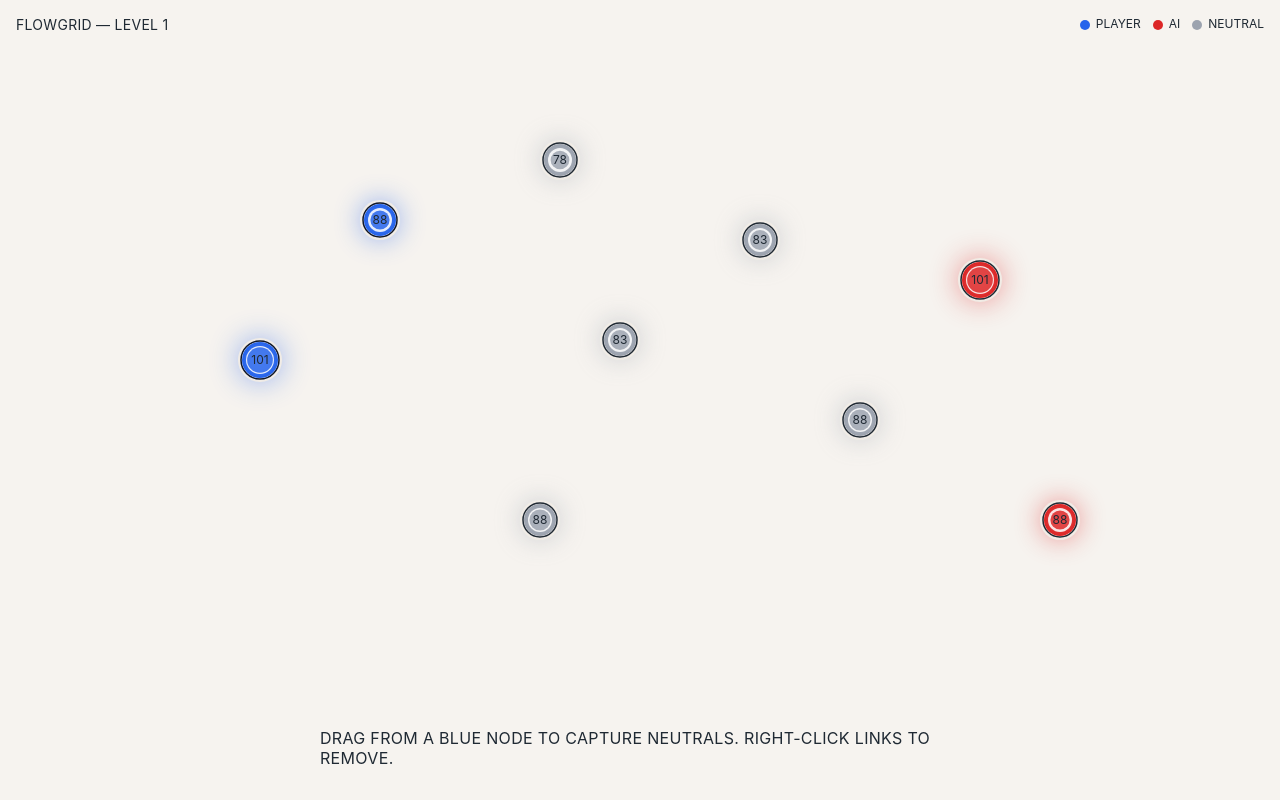
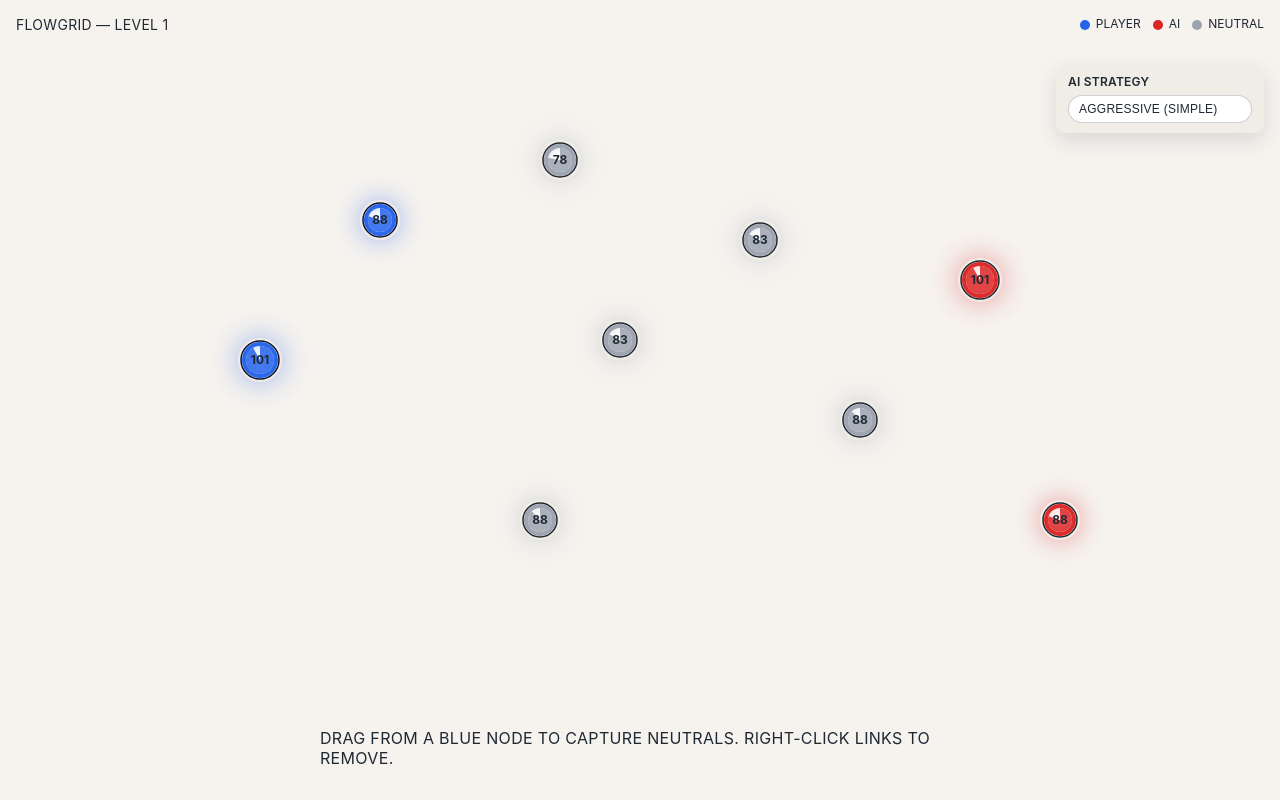
Before and after one commit to Mirator/game-nodefront, a website built with Vite: page index.html in a window 1280 px wide. Built offline with nearby package versions, Linux system fonts and the light colour scheme.

Commit message:
Refactor game module and add AI selector

```diff
--- a/src/game.js
+++ b/src/game/FlowgridGame.js
@@ -1,75 +1,22 @@
-/** @typedef {import('./types.js').Faction} Faction */
-/** @typedef {import('./types.js').GameConfig} GameConfig */
-/** @typedef {import('./types.js').LevelDefinition} LevelDefinition */
-/** @typedef {import('./types.js').LinkState} LinkState */
-/** @typedef {import('./types.js').NodeState} NodeState */
+/** @typedef {import('../types.js').Faction} Faction */
+/** @typedef {import('../types.js').GameConfig} GameConfig */
+/** @typedef {import('../types.js').LevelDefinition} LevelDefinition */
+/** @typedef {import('../types.js').LinkState} LinkState */
+/** @typedef {import('../types.js').NodeState} NodeState */
 
-const FACTION_COLORS = {
-  player: '#2563eb',
-  ai: '#dc2626',
-  neutral: '#9ca3af',
-};
-
-const FRIENDLY_OUTLINE = '#0f172a';
-
-const LINK_DASH_PATTERN = [12, 8];
-const LINK_DASH_CYCLE = LINK_DASH_PATTERN[0] + LINK_DASH_PATTERN[1];
-const LINK_DASH_SPEED = 60;
-const LINK_BUILD_SPEED = 280;
-const LINK_BUILD_DASH_PATTERN = [4, 12];
-
-function distance(ax, ay, bx, by) {
-  const dx = ax - bx;
-  const dy = ay - by;
-  return Math.hypot(dx, dy);
-}
-
-function distanceToSegment(px, py, ax, ay, bx, by) {
-  const dx = bx - ax;
-  const dy = by - ay;
-  if (dx === 0 && dy === 0) {
-    return distance(px, py, ax, ay);
-  }
-  const t = ((px - ax) * dx + (py - ay) * dy) / (dx * dx + dy * dy);
-  const clampedT = clamp(t, 0, 1);
-  const closestX = ax + clampedT * dx;
-  const closestY = ay + clampedT * dy;
-  return distance(px, py, closestX, closestY);
-}
-
-// Helper to ensure pointer resets remain consistent across the codebase.
-function createPointerState() {
-  return {
-    x: 0,
-    y: 0,
-    hoverNode: null,
-    dragSource: null,
-    isDragging: false,
-  };
-}
-
-function clamp(value, min, max) {
-  return Math.max(min, Math.min(max, value));
-}
-
-function hexToRgba(hex, alpha) {
-  const normalized = hex.replace('#', '');
-  let r = 0;
-  let g = 0;
-  let b = 0;
-
-  if (normalized.length === 3) {
-    r = parseInt(normalized[0] + normalized[0], 16);
-    g = parseInt(normalized[1] + normalized[1], 16);
-    b = parseInt(normalized[2] + normalized[2], 16);
-  } else if (normalized.length === 6) {
-    r = parseInt(normalized.slice(0, 2), 16);
-    g = parseInt(normalized.slice(2, 4), 16);
-    b = parseInt(normalized.slice(4, 6), 16);
-  }
-
-  return `rgba(${r}, ${g}, ${b}, ${alpha})`;
-}
+import { hexToRgba } from './color.js';
+import {
+  FACTION_COLORS,
+  FRIENDLY_OUTLINE,
+  LINK_BUILD_DASH_PATTERN,
+  LINK_BUILD_SPEED,
+  LINK_DASH_CYCLE,
+  LINK_DASH_PATTERN,
+  LINK_DASH_SPEED,
+} from './constants.js';
+import { getStrategy, getStrategyList } from './ai/index.js';
+import { createPointerState } from './pointer.js';
+import { clamp, distance, distanceToSegment } from './math.js';
 
 export class FlowgridGame {
   /**
@@ -119,6 +66,11 @@ export class FlowgridGame {
     this.promptLastMessage = '';
     this.promptLastVariant = 'normal';
     this.promptTimeout = 0;
+
+    this.availableStrategies = getStrategyList();
+    const defaultStrategy = getStrategy('aggressive-simple');
+    this.aiStrategy = defaultStrategy;
+    this.aiStrategyId = defaultStrategy.id;
 
     this.loop = (timestamp) => {
       const delta = (timestamp - this.lastTimestamp) / 1000;
@@ -189,16 +141,6 @@ export class FlowgridGame {
     this.tutorialShown = false;
   }
 
-  applyPrompt(message, variant) {
-    const prompt = this.hudElements.prompt;
-    prompt.textContent = message;
-    if (variant === 'warning') {
-      prompt.classList.add('warning');
-    } else {
-      prompt.classList.remove('warning');
-    }
-  }
-
   clearPromptTimeout() {
     if (this.promptTimeout) {
       window.clearTimeout(this.promptTimeout);
@@ -211,6 +153,16 @@ export class FlowgridGame {
     this.promptLastMessage = message;
     this.promptLastVariant = variant;
     this.applyPrompt(message, variant);
+  }
+
+  applyPrompt(message, variant) {
+    const prompt = this.hudElements.prompt;
+    prompt.textContent = message;
+    if (variant === 'warning') {
+      prompt.classList.add('warning');
+    } else {
+      prompt.classList.remove('warning');
+    }
   }
 
   showTemporaryPrompt(message, variant = 'normal', duration = 2000) {
@@ -443,7 +395,6 @@ export class FlowgridGame {
 
   update(dt) {
     const regenMultiplier = this.config.regenRateMultiplier ?? 1;
-    // Regenerate energy
     for (const node of this.nodes.values()) {
       node.energy = Math.min(node.capacity, node.energy + node.regen * dt * regenMultiplier);
     }
@@ -566,94 +517,10 @@ export class FlowgridGame {
   }
 
   runAiTurn() {
-    const regenMultiplier = this.config.regenRateMultiplier ?? 1;
-    const aiNodes = Array.from(this.nodes.values()).filter((node) => node.owner === 'ai');
-    for (const source of aiNodes) {
-      const surplus = source.energy - source.safetyReserve;
-      if (surplus < this.config.surplusThreshold) {
-        this.trimAiLinksIfWeak(source);
-        continue;
-      }
-
-      const outgoing = this.outgoingByNode.get(source.id) ?? [];
-      if (outgoing.length >= source.outgoingLimit) {
-        continue;
-      }
-
-      const shareCount = outgoing.length + 1;
-      const perLinkAllocation = surplus / shareCount;
-      if (perLinkAllocation <= 0) {
-        continue;
-      }
-
-      /** @type {{ target: NodeState; score: number }} */
-      const viable = [];
-
-      // Assess whether redistributing shares would starve current contested links.
-      let starvesExisting = false;
-      for (const link of outgoing) {
-        const target = this.nodes.get(link.targetId);
-        if (!target || target.owner === 'ai') {
-          continue;
-        }
-        const effectiveRate = Math.min(link.maxRate, perLinkAllocation);
-        const netRate = effectiveRate - target.regen * regenMultiplier;
-        if (netRate <= 0) {
-          starvesExisting = true;
-          break;
-        }
-      }
-      if (starvesExisting) {
-        continue;
-      }
-
-      for (const target of this.nodes.values()) {
-        if (target.id === source.id) continue;
-        if (target.owner === 'ai') continue;
-
-        const length = distance(source.x, source.y, target.x, target.y);
-        const speedFactor = clamp(1 - length * this.config.distanceLoss, this.config.efficiencyFloor, 1);
-        const maxRate = this.config.linkMaxRate * speedFactor;
-        if (maxRate <= 0) continue;
-
-        const potentialRate = Math.min(maxRate, perLinkAllocation);
-        if (potentialRate <= 0) continue;
-
-        const targetRegen = target.regen * regenMultiplier;
-        const netRate = potentialRate - targetRegen;
-        if (netRate <= 0) continue;
-
-        const captureTime = target.energy / netRate;
-        if (!Number.isFinite(captureTime) || captureTime <= 0) continue;
-
-        const energyRequired = captureTime * potentialRate;
-        if (energyRequired > surplus) {
-          continue;
-        }
-
-        const valueBonus = target.capacity + (target.owner === 'player' ? 40 : 0);
-        const baseScore = valueBonus / captureTime;
-
-        // Prioritize closer targets by weighting scores inversely with distance.
-        const distanceWeight = 1 / (1 + length / 100);
-
-        // Give neutrals a modest edge when otherwise evenly matched with player nodes.
-        const neutralMultiplier = target.owner === 'neutral' ? 1.1 : 1;
-
-        // Preserve a slight randomness to avoid deterministic ties without overpowering the weights.
-        const randomFactor = 1 + (Math.random() - 0.5) * 0.05;
-
-        const weightedScore = baseScore * distanceWeight * neutralMultiplier * randomFactor;
-        viable.push({ target, score: weightedScore });
-      }
-
-      if (viable.length === 0) {
-        continue;
-      }
-
-      viable.sort((a, b) => b.score - a.score);
-      this.createLink(source.id, viable[0].target.id);
+    if (!this.aiStrategy) {
+      return;
     }
+    this.aiStrategy.run(this);
   }
 
   trimAiLinksIfWeak(node) {
@@ -779,7 +646,7 @@ export class FlowgridGame {
         Math.max(2, node.radius * 0.2),
         node.x,
         node.y,
-        node.radius
+        node.radius,
       );
       bodyGradient.addColorStop(0, 'rgba(255,255,255,0.85)');
       bodyGradient.addColorStop(0.7, hexToRgba(color, 0.95));
@@ -799,17 +666,43 @@ export class FlowgridGame {
       ctx.fillStyle = color;
       ctx.globalAlpha = 0.85;
       ctx.beginPath();
-      ctx.arc(node.x, node.y, innerRadius * energyRatio, 0, Math.PI * 2);
+      ctx.moveTo(node.x, node.y);
+      ctx.arc(node.x, node.y, innerRadius, -Math.PI / 2, -Math.PI / 2 + energyRatio * Math.PI * 2);
+      ctx.lineTo(node.x, node.y);
       ctx.fill();
       ctx.globalAlpha = 1;
 
       ctx.fillStyle = '#1f2933';
-      ctx.font = '12px "Inter", "Segoe UI", sans-serif';
+      ctx.font = 'bold 12px Inter, sans-serif';
       ctx.textAlign = 'center';
       ctx.textBaseline = 'middle';
-      ctx.fillText(Math.round(node.energy).toString(), node.x, node.y);
+      ctx.fillText(String(Math.round(node.energy)), node.x, node.y);
 
       ctx.restore();
     }
   }
+
+  /**
+   * @returns {ReadonlyArray<{ id: string; label: string }>}
+   */
+  getAvailableStrategies() {
+    return [...this.availableStrategies];
+  }
+
+  /**
+   * @returns {string}
+   */
+  getAiStrategyId() {
+    return this.aiStrategyId;
+  }
+
+  /**
+   * @param {string} id
+   */
+  setAiStrategy(id) {
+    const strategy = getStrategy(id);
+    this.aiStrategy = strategy;
+    this.aiStrategyId = strategy.id;
+    this.showTemporaryPrompt(`AI strategy: ${strategy.label}`, 'normal', 1800);
+  }
 }
--- /dev/null
+++ b/src/game/ai/index.js
@@ -0,0 +1,23 @@
+import { aggressiveSimple } from './strategies/aggressiveSimple.js';
+import { neutralSimple } from './strategies/neutralSimple.js';
+
+export const AI_STRATEGIES = {
+  'aggressive-simple': {
+    id: 'aggressive-simple',
+    label: 'Aggressive (Simple)',
+    run: aggressiveSimple,
+  },
+  'neutral-simple': {
+    id: 'neutral-simple',
+    label: 'Neutral Focus (Simple)',
+    run: neutralSimple,
+  },
+};
+
+export function getStrategy(id) {
+  return AI_STRATEGIES[id] ?? AI_STRATEGIES['aggressive-simple'];
+}
+
+export function getStrategyList() {
+  return Object.values(AI_STRATEGIES);
+}
--- /dev/null
+++ b/src/game/ai/shared.js
@@ -0,0 +1,68 @@
+import { clamp, distance } from '../math.js';
+
+/**
+ * @param {import('../FlowgridGame.js').FlowgridGame} game
+ * @param {import('../../types.js').NodeState} source
+ * @param {number} perLinkAllocation
+ * @param {number} regenMultiplier
+ */
+export function starvesExistingLinks(game, source, perLinkAllocation, regenMultiplier) {
+  const outgoing = game.outgoingByNode.get(source.id) ?? [];
+  for (const link of outgoing) {
+    const target = game.nodes.get(link.targetId);
+    if (!target || target.owner === 'ai') {
+      continue;
+    }
+    const effectiveRate = Math.min(link.maxRate, perLinkAllocation);
+    const netRate = effectiveRate - target.regen * regenMultiplier;
+    if (netRate <= 0) {
+      return true;
+    }
+  }
+  return false;
+}
+
+/**
+ * @param {import('../FlowgridGame.js').FlowgridGame} game
+ * @param {import('../../types.js').NodeState} source
+ * @param {Iterable<import('../../types.js').NodeState>} candidates
+ * @param {number} perLinkAllocation
+ * @param {number} surplus
+ * @param {number} regenMultiplier
+ * @param {(args: { target: import('../../types.js').NodeState; length: number; captureTime: number }) => number} scoringFn
+ */
+export function pickBestTarget(game, source, candidates, perLinkAllocation, surplus, regenMultiplier, scoringFn) {
+  let best = null;
+
+  for (const target of candidates) {
+    if (target.id === source.id) continue;
+    if (target.owner === 'ai') continue;
+
+    const length = distance(source.x, source.y, target.x, target.y);
+    const speedFactor = clamp(1 - length * game.config.distanceLoss, game.config.efficiencyFloor, 1);
+    const maxRate = game.config.linkMaxRate * speedFactor;
+    if (maxRate <= 0) continue;
+
+    const potentialRate = Math.min(maxRate, perLinkAllocation);
+    if (potentialRate <= 0) continue;
+
+    const targetRegen = target.regen * regenMultiplier;
+    const netRate = potentialRate - targetRegen;
+    if (netRate <= 0) continue;
+
+    const captureTime = target.energy / netRate;
+    if (!Number.isFinite(captureTime) || captureTime <= 0) continue;
+
+    const energyRequired = captureTime * potentialRate;
+    if (energyRequired > surplus) {
+      continue;
+    }
+
+    const score = scoringFn({ target, length, captureTime });
+    if (!best || score > best.score) {
+      best = { target, score };
+    }
+  }
+
+  return best?.target ?? null;
+}
--- /dev/null
+++ b/src/game/ai/strategies/aggressiveSimple.js
@@ -0,0 +1,54 @@
+import { pickBestTarget, starvesExistingLinks } from '../shared.js';
+
+/**
+ * @param {import('../../FlowgridGame.js').FlowgridGame} game
+ */
+export function aggressiveSimple(game) {
+  const regenMultiplier = game.config.regenRateMultiplier ?? 1;
+  const aiNodes = Array.from(game.nodes.values()).filter((node) => node.owner === 'ai');
+  for (const source of aiNodes) {
+    const surplus = source.energy - source.safetyReserve;
+    if (surplus < game.config.surplusThreshold) {
+      game.trimAiLinksIfWeak(source);
+      continue;
+    }
+
+    const outgoing = game.outgoingByNode.get(source.id) ?? [];
+    if (outgoing.length >= source.outgoingLimit) {
+      continue;
+    }
+
+    const shareCount = outgoing.length + 1;
+    const perLinkAllocation = surplus / shareCount;
+    if (perLinkAllocation <= 0) {
+      continue;
+    }
+
+    if (starvesExistingLinks(game, source, perLinkAllocation, regenMultiplier)) {
+      continue;
+    }
+
+    const bestTarget = pickBestTarget(
+      game,
+      source,
+      game.nodes.values(),
+      perLinkAllocation,
+      surplus,
+      regenMultiplier,
+      ({ target, length, captureTime }) => {
+        const valueBonus = target.capacity + (target.owner === 'player' ? 40 : 0);
+        const baseScore = valueBonus / captureTime;
+        const distanceWeight = 1 / (1 + length / 100);
+        const neutralMultiplier = target.owner === 'neutral' ? 1.1 : 1;
+        const randomFactor = 1 + (Math.random() - 0.5) * 0.05;
+        return baseScore * distanceWeight * neutralMultiplier * randomFactor;
+      },
+    );
+
+    if (!bestTarget) {
+      continue;
+    }
+
+    game.createLink(source.id, bestTarget.id);
+  }
+}
--- /dev/null
+++ b/src/game/ai/strategies/neutralSimple.js
@@ -0,0 +1,62 @@
+import { pickBestTarget, starvesExistingLinks } from '../shared.js';
+
+/**
+ * @param {import('../../FlowgridGame.js').FlowgridGame} game
+ */
+export function neutralSimple(game) {
+  const regenMultiplier = game.config.regenRateMultiplier ?? 1;
+  const aiNodes = Array.from(game.nodes.values()).filter((node) => node.owner === 'ai');
+  const neutralNodes = Array.from(game.nodes.values()).filter((node) => node.owner === 'neutral');
+  const fallbackTargets = Array.from(game.nodes.values()).filter((node) => node.owner === 'player');
+
+  for (const source of aiNodes) {
+    const surplus = source.energy - source.safetyReserve;
+    if (surplus < game.config.surplusThreshold) {
+      game.trimAiLinksIfWeak(source);
+      continue;
+    }
+
+    const outgoing = game.outgoingByNode.get(source.id) ?? [];
+    if (outgoing.length >= source.outgoingLimit) {
+      continue;
+    }
+
+    const shareCount = outgoing.length + 1;
+    const perLinkAllocation = surplus / shareCount;
+    if (perLinkAllocation <= 0) {
+      continue;
+    }
+
+    if (starvesExistingLinks(game, source, perLinkAllocation, regenMultiplier)) {
+      continue;
+    }
+
+    const candidates = neutralNodes.length > 0 ? neutralNodes : fallbackTargets;
+    if (candidates.length === 0) {
+      continue;
+    }
+
+    const bestTarget = pickBestTarget(
+      game,
+      source,
+      candidates,
+      perLinkAllocation,
+      surplus,
+      regenMultiplier,
+      ({ target, length, captureTime }) => {
+        if (target.owner === 'neutral') {
+          return (target.capacity + 15) / (1 + length);
+        }
+        const urgencyWeight = 1 / captureTime;
+        const proximityWeight = 1 / (1 + length / 120);
+        return (target.capacity + 25) * urgencyWeight * proximityWeight;
+      },
+    );
+
+    if (!bestTarget) {
+      continue;
+    }
+
+    game.createLink(source.id, bestTarget.id);
+  }
+}
--- /dev/null
+++ b/src/game/color.js
@@ -0,0 +1,18 @@
+export function hexToRgba(hex, alpha) {
+  const normalized = hex.replace('#', '');
+  let r = 0;
+  let g = 0;
+  let b = 0;
+
+  if (normalized.length === 3) {
+    r = parseInt(normalized[0] + normalized[0], 16);
+    g = parseInt(normalized[1] + normalized[1], 16);
+    b = parseInt(normalized[2] + normalized[2], 16);
+  } else if (normalized.length === 6) {
+    r = parseInt(normalized.slice(0, 2), 16);
+    g = parseInt(normalized.slice(2, 4), 16);
+    b = parseInt(normalized.slice(4, 6), 16);
+  }
+
+  return `rgba(${r}, ${g}, ${b}, ${alpha})`;
+}
--- /dev/null
+++ b/src/game/constants.js
@@ -0,0 +1,13 @@
+export const FACTION_COLORS = {
+  player: '#2563eb',
+  ai: '#dc2626',
+  neutral: '#9ca3af',
+};
+
+export const FRIENDLY_OUTLINE = '#0f172a';
+
+export const LINK_DASH_PATTERN = [12, 8];
+export const LINK_DASH_CYCLE = LINK_DASH_PATTERN[0] + LINK_DASH_PATTERN[1];
+export const LINK_DASH_SPEED = 60;
+export const LINK_BUILD_SPEED = 280;
+export const LINK_BUILD_DASH_PATTERN = [4, 12];
--- /dev/null
+++ b/src/game/index.js
@@ -0,0 +1 @@
+export { FlowgridGame } from './FlowgridGame.js';
--- /dev/null
+++ b/src/game/math.js
@@ -0,0 +1,22 @@
+export function distance(ax, ay, bx, by) {
+  const dx = ax - bx;
+  const dy = ay - by;
+  return Math.hypot(dx, dy);
+}
+
+export function distanceToSegment(px, py, ax, ay, bx, by) {
+  const dx = bx - ax;
+  const dy = by - ay;
+  if (dx === 0 && dy === 0) {
+    return distance(px, py, ax, ay);
+  }
+  const t = ((px - ax) * dx + (py - ay) * dy) / (dx * dx + dy * dy);
+  const clampedT = clamp(t, 0, 1);
+  const closestX = ax + clampedT * dx;
+  const closestY = ay + clampedT * dy;
+  return distance(px, py, closestX, closestY);
+}
+
+export function clamp(value, min, max) {
+  return Math.max(min, Math.min(max, value));
+}
--- /dev/null
+++ b/src/game/pointer.js
@@ -0,0 +1,9 @@
+export function createPointerState() {
+  return {
+    x: 0,
+    y: 0,
+    hoverNode: null,
+    dragSource: null,
+    isDragging: false,
+  };
+}
--- a/src/main.js
+++ b/src/main.js
@@ -1,4 +1,4 @@
-import { FlowgridGame } from './game.js';
+import { FlowgridGame } from './game/index.js';
 import { levelOne } from './level.js';
 
 /** @type {HTMLDivElement | null} */
@@ -28,6 +28,21 @@ container.appendChild(pauseIndicator);
 const legend = document.createElement('div');
 legend.className = 'legend';
 container.appendChild(legend);
+
+const aiControls = document.createElement('div');
+aiControls.className = 'ai-controls';
+container.appendChild(aiControls);
+
+const aiLabel = document.createElement('label');
+aiLabel.className = 'ai-controls__label';
+aiLabel.textContent = 'AI Strategy';
+aiLabel.htmlFor = 'ai-strategy-select';
+aiControls.appendChild(aiLabel);
+
+const aiSelect = document.createElement('select');
+aiSelect.id = 'ai-strategy-select';
+aiSelect.name = 'ai-strategy-select';
+aiControls.appendChild(aiSelect);
 
 const prompt = document.createElement('div');
 prompt.className = 'prompt';
@@ -61,7 +76,7 @@ const config = {
   },
 };
 
-new FlowgridGame(
+const game = new FlowgridGame(
   canvas,
   {
     title,
@@ -75,3 +90,15 @@ new FlowgridGame(
   levelOne,
   config,
 );
+
+for (const strategy of game.getAvailableStrategies()) {
+  const option = document.createElement('option');
+  option.value = strategy.id;
+  option.textContent = strategy.label;
+  aiSelect.appendChild(option);
+}
+
+aiSelect.value = game.getAiStrategyId();
+aiSelect.addEventListener('change', () => {
+  game.setAiStrategy(aiSelect.value);
+});
--- a/src/style.css
+++ b/src/style.css
@@ -87,6 +87,46 @@ canvas {
   background: #9ca3af;
 }
 
+.ai-controls {
+  position: absolute;
+  top: 64px;
+  right: 16px;
+  display: flex;
+  flex-direction: column;
+  gap: 6px;
+  padding: 10px 12px;
+  background: rgba(241, 236, 230, 0.95);
+  border-radius: 10px;
+  box-shadow: 0 8px 20px rgba(15, 23, 42, 0.12);
+  font-size: 12px;
+  letter-spacing: 0.02em;
+  text-transform: uppercase;
+  pointer-events: auto;
+}
+
+.ai-controls__label {
+  font-weight: 600;
+}
+
+.ai-controls select {
+  appearance: none;
+  padding: 6px 10px;
+  border-radius: 999px;
+  border: 1px solid rgba(15, 23, 42, 0.2);
+  background: #ffffff;
+  color: #1f2933;
+  font-size: 12px;
+  letter-spacing: 0.02em;
+  text-transform: uppercase;
+  cursor: pointer;
+  outline: none;
+}
+
+.ai-controls select:focus-visible {
+  box-shadow: 0 0 0 3px rgba(37, 99, 235, 0.25);
+  border-color: #2563eb;
+}
+
 .prompt {
   position: absolute;
   bottom: 32px;
```
